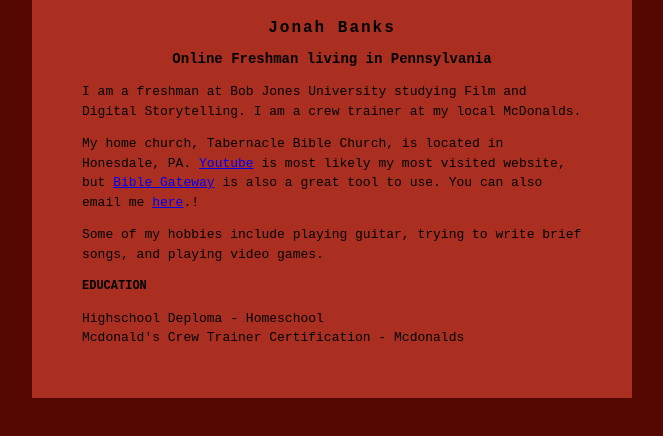
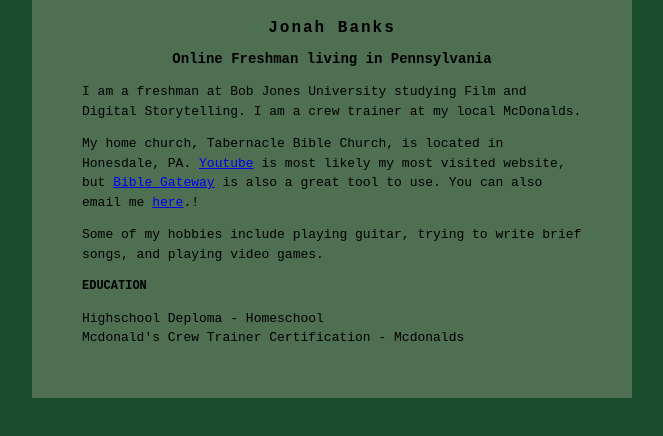
Before and after one commit to jbank843/jbank843, a plain HTML site: page index.html in a window 1280 px wide. Shown: the whole page, without its empty margins (308-971 px from the left). Drawn offline with Linux system fonts and the light colour scheme.

Commit message:
Update index.html

```diff
--- a/index.html
+++ b/index.html
@@ -3,11 +3,11 @@
 <title>Jonah's Website</title>
 <style>
 body {
-    background: #550800;
+    background: #1A4D2E;
     font-family: Monospace;
 }
 #content {
-    background: #ab2f21;
+    background: #4F6F52;
     min-width: 200px;
     max-width: 500px;
     padding: 50px;
```
